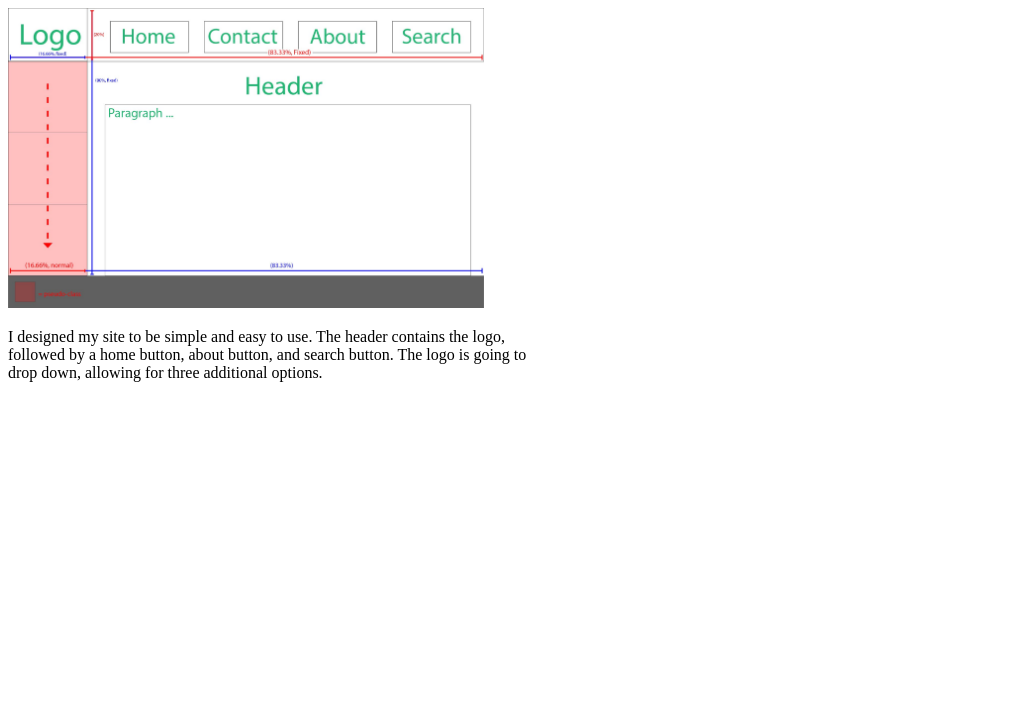
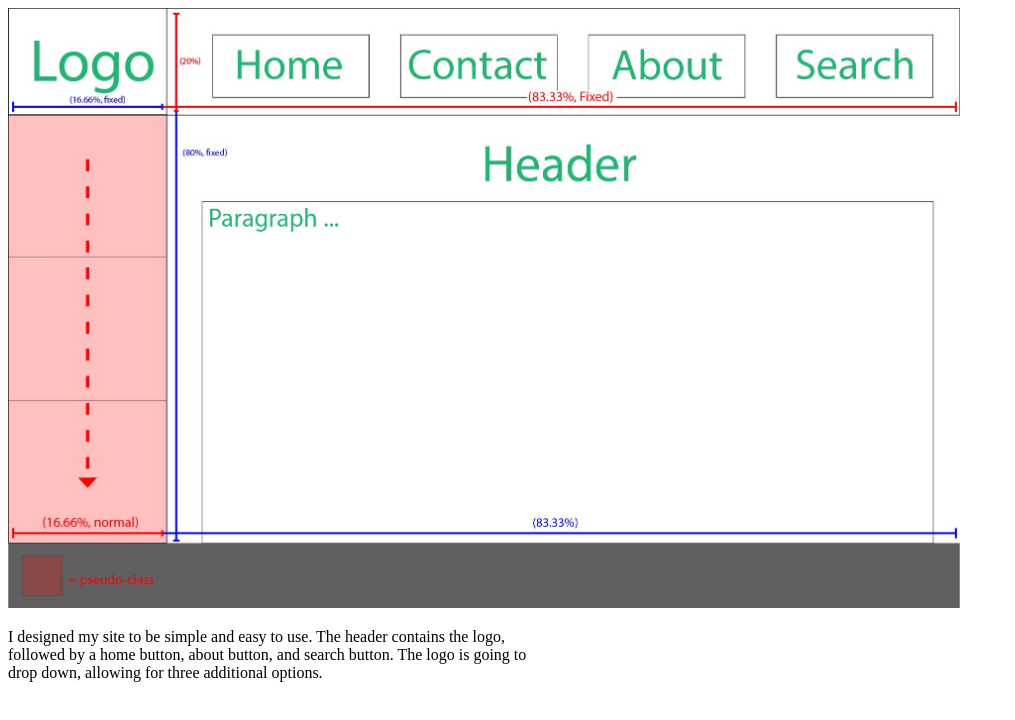
Before and after one commit to SkylerKunzUM-student/Exercise-08, a plain HTML site: page index.html in a window 1280 px wide. Shown: the whole page, without its empty margins (0-1015 px from the left). Drawn offline with Linux system fonts and the light colour scheme.

Commit message:
Update index.html

```diff
--- a/index.html
+++ b/index.html
@@ -4,7 +4,7 @@
     <title>Sketch</title>
   </head>
   <body>
-    <img src="image/sketch.jpg" alt="website sketch" height="300px">
+    <img src="image/sketch.jpg" alt="website sketch" height="600px">
     <p>	I designed my site to be simple and easy to use. The header contains the logo,</br>
       followed by a home button, about button, and search button. The logo is going to</br>
       drop down, allowing for three additional options. </p>
```
